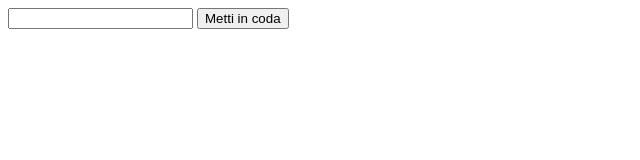
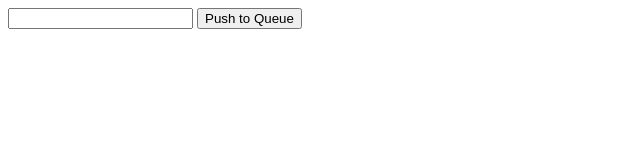
Before and after one commit to AlessioCoser/docker-nodejs-services-sample, a website: page producer/views/index.html in a window 1280 px wide. Shown: the full height of the page, 0-640 px from the left. Drawn offline with Linux system fonts and the light colour scheme.

```diff
--- a/producer/views/index.html
+++ b/producer/views/index.html
@@ -6,7 +6,7 @@
   <body>
     <form action='/send' method='POST'>
       <input type='text' name='message'>
-      <input type='submit' value='Metti in coda'>
+      <input type='submit' value='Push to Queue'>
     </form>
   </body>
 </html>
```
Also changed, not shown: README.md.
